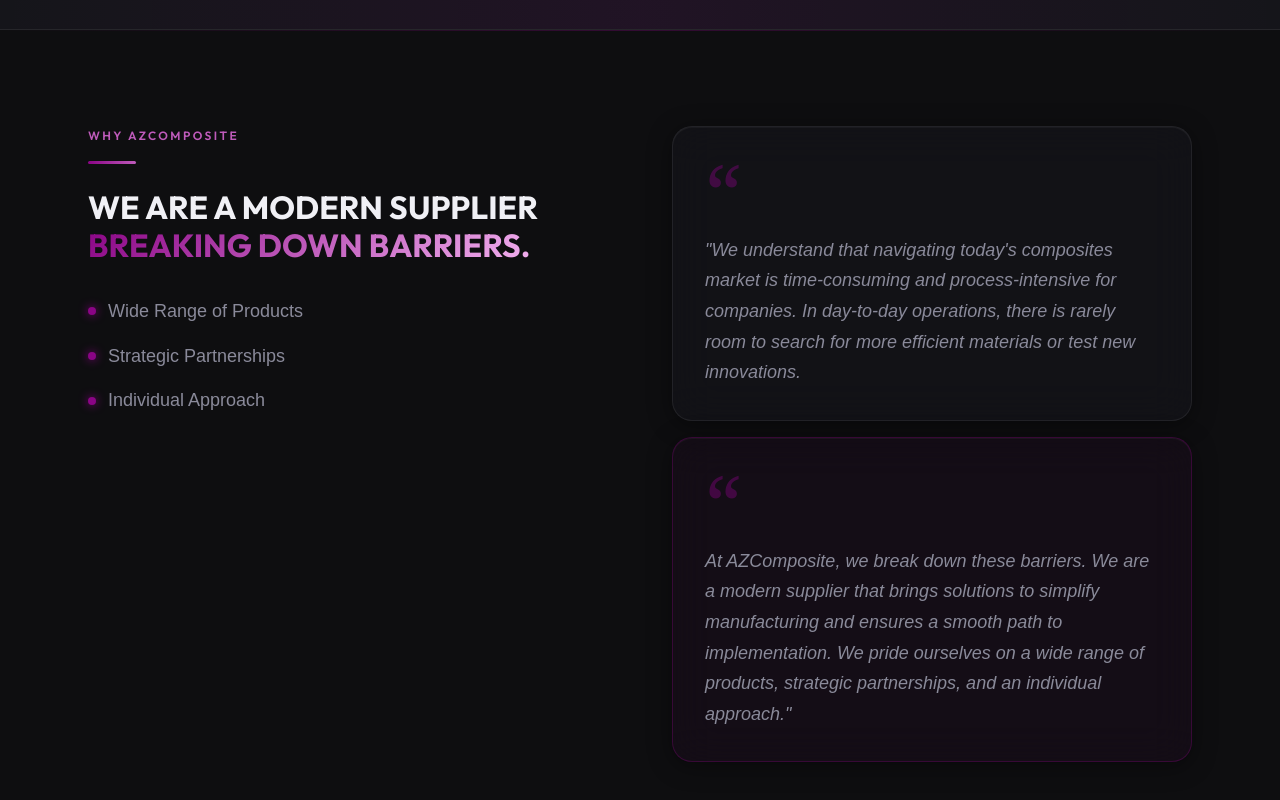
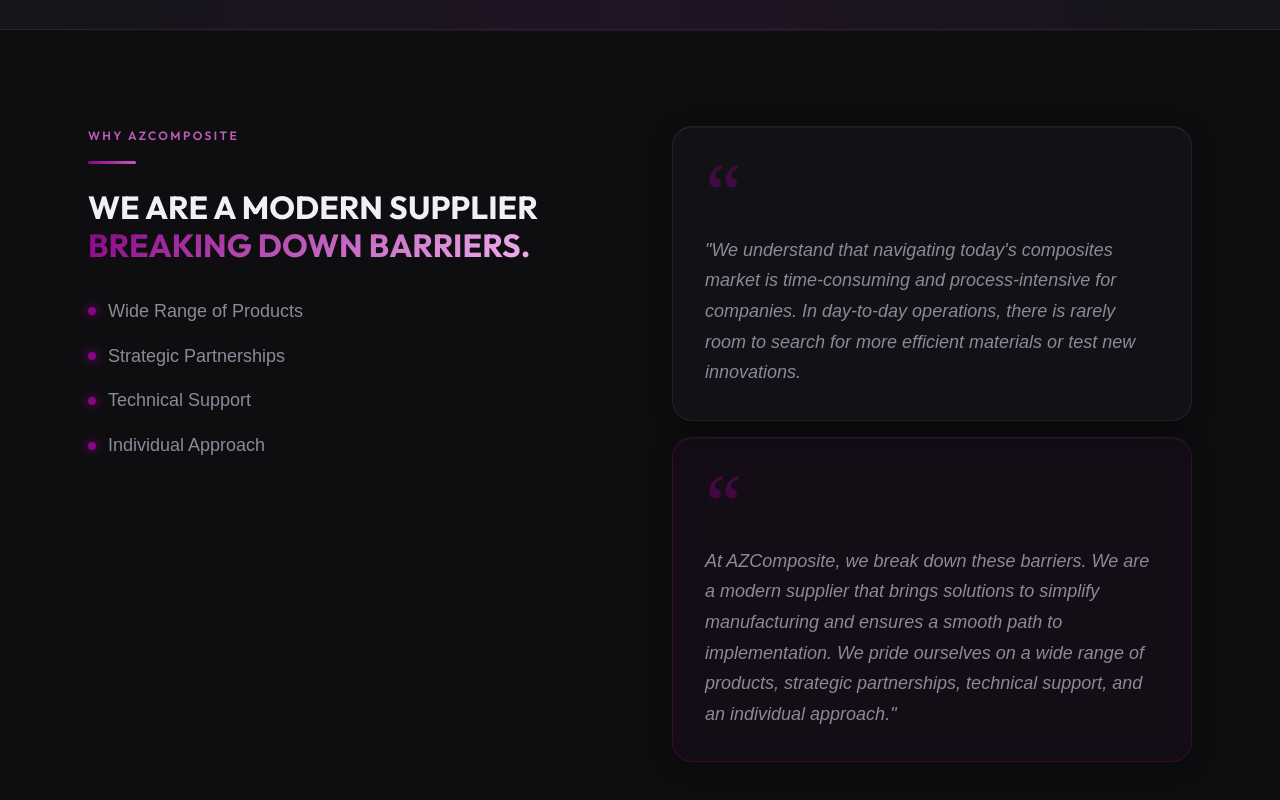
Before and after one commit to martinstar77/az-composite-web, a Next.js app: page /en in a window 1280 px wide. Shown: the part 1074-1874 px from the top of the page. Built offline with nearby package versions, Linux system fonts and the light colour scheme; a web font is replaced by a local one.

Commit message:
feat(hero, solution): add Technicka podpora back, total 4 pills/highlights

```diff
--- a/components/Hero/Hero.tsx
+++ b/components/Hero/Hero.tsx
@@ -55,6 +55,7 @@
           <span className={styles.pill}>{t("pill1")}</span>
           <span className={styles.pill}>{t("pill2")}</span>
           <span className={styles.pill}>{t("pill3")}</span>
+          <span className={styles.pill}>{t("pill4")}</span>
         </motion.div>
 
         {/* CTAs */}
--- a/components/Solution/Solution.tsx
+++ b/components/Solution/Solution.tsx
@@ -26,7 +26,7 @@
               <span className="text-gradient">{t("tagline2")}</span>
             </p>
             <div className={styles.highlights}>
-              {[t("highlight1"), t("highlight2"), t("highlight3")].map((item) => (
+              {[t("highlight1"), t("highlight2"), t("highlight3"), t("highlight4")].map((item) => (
                 <div key={item} className={styles.highlight}>
                   <div className={styles.highlightDot} />
                   <span>{item}</span>
--- a/messages/cs.json
+++ b/messages/cs.json
@@ -15,7 +15,8 @@
     "cta_secondary": "Prohlédnout portfolio",
     "pill1": "Široké spektrum produktů",
     "pill2": "Strategická partnerství",
-    "pill3": "Individuální přístup",
+    "pill3": "Technická podpora",
+    "pill4": "Individuální přístup",
     "scroll": "prozkoumat"
   },
   "stats": {
@@ -30,9 +31,10 @@
     "tagline2": "který boří bariéry.",
     "highlight1": "Široké spektrum produktů",
     "highlight2": "Strategická partnerství",
-    "highlight3": "Individuální přístup",
+    "highlight3": "Technická podpora",
+    "highlight4": "Individuální přístup",
     "quote1": "„Uvědomujeme si, že orientace na současném trhu s kompozity je pro firmy časově i procesně náročná. V každodenním provozu často nezbývá prostor pro vyhledávání efektivnějších materiálů nebo testování nových inovací.",
-    "quote2": "V AZComposite proto boříme zažité bariéry. Jsme moderním dodavatelem, který přináší řešení pro usnadnění výroby a zajišťuje hladkou cestu k jejich nasazení. Zakládáme si na širokém spektru produktů, strategických partnerstvích a individuálním přístupu."
+    "quote2": "V AZComposite proto boříme zažité bariéry. Jsme moderním dodavatelem, který přináší řešení pro usnadnění výroby a zajišťuje hladkou cestu k jejich nasazení. Zakládáme si na širokém spektru produktů, strategických partnerstvích, technické podpoře a individuálním přístupu."
   },
   "innovation": {
     "heading": "VÝVOJ A INOVACE",
--- a/messages/en.json
+++ b/messages/en.json
@@ -15,7 +15,8 @@
     "cta_secondary": "View Portfolio",
     "pill1": "Wide Range of Products",
     "pill2": "Strategic Partnerships",
-    "pill3": "Individual Approach",
+    "pill3": "Technical Support",
+    "pill4": "Individual Approach",
     "scroll": "explore"
   },
   "stats": {
@@ -30,9 +31,10 @@
     "tagline2": "breaking down barriers.",
     "highlight1": "Wide Range of Products",
     "highlight2": "Strategic Partnerships",
-    "highlight3": "Individual Approach",
+    "highlight3": "Technical Support",
+    "highlight4": "Individual Approach",
     "quote1": "\"We understand that navigating today's composites market is time-consuming and process-intensive for companies. In day-to-day operations, there is rarely room to search for more efficient materials or test new innovations.",
-    "quote2": "At AZComposite, we break down these barriers. We are a modern supplier that brings solutions to simplify manufacturing and ensures a smooth path to implementation. We pride ourselves on a wide range of products, strategic partnerships, and an individual approach.\""
+    "quote2": "At AZComposite, we break down these barriers. We are a modern supplier that brings solutions to simplify manufacturing and ensures a smooth path to implementation. We pride ourselves on a wide range of products, strategic partnerships, technical support, and an individual approach.\""
   },
   "innovation": {
     "heading": "DEVELOPMENT & INNOVATION",
```
